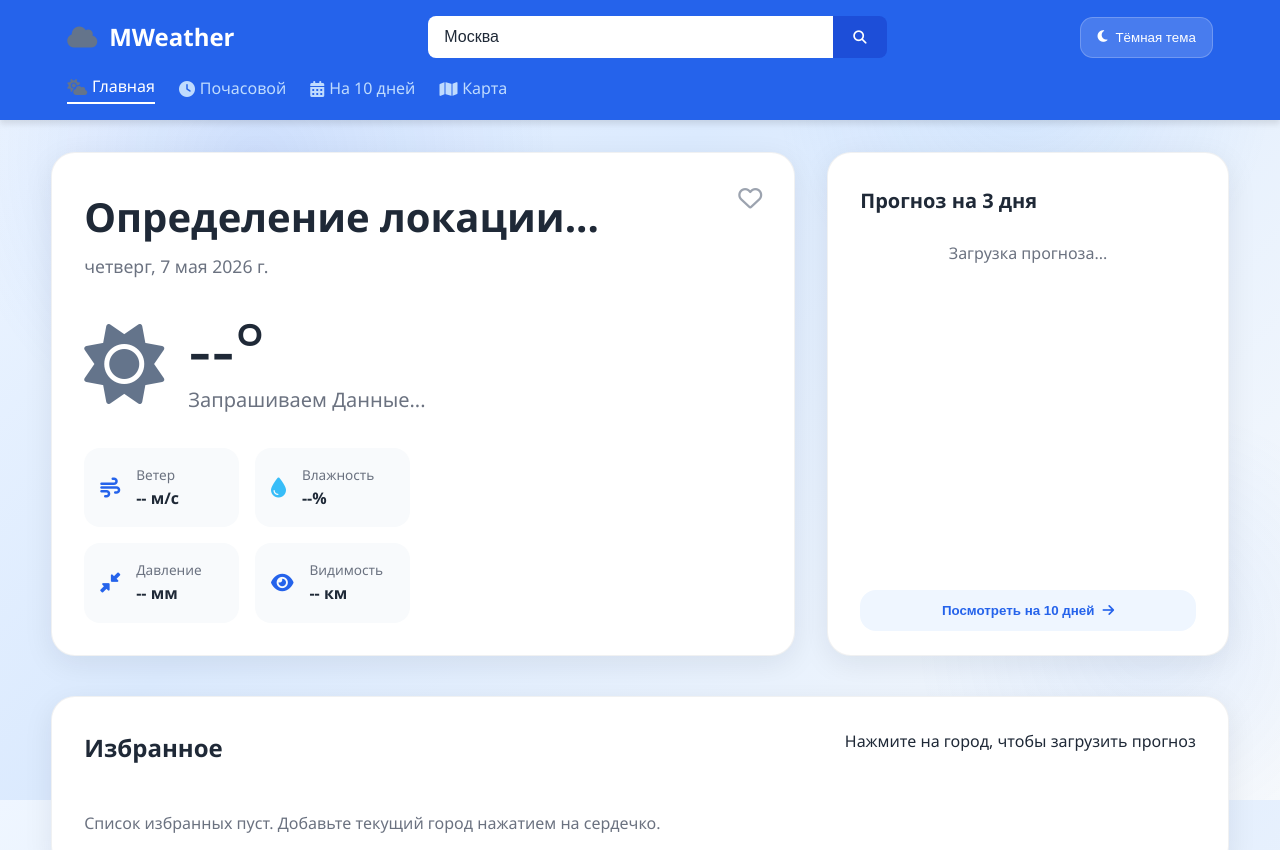
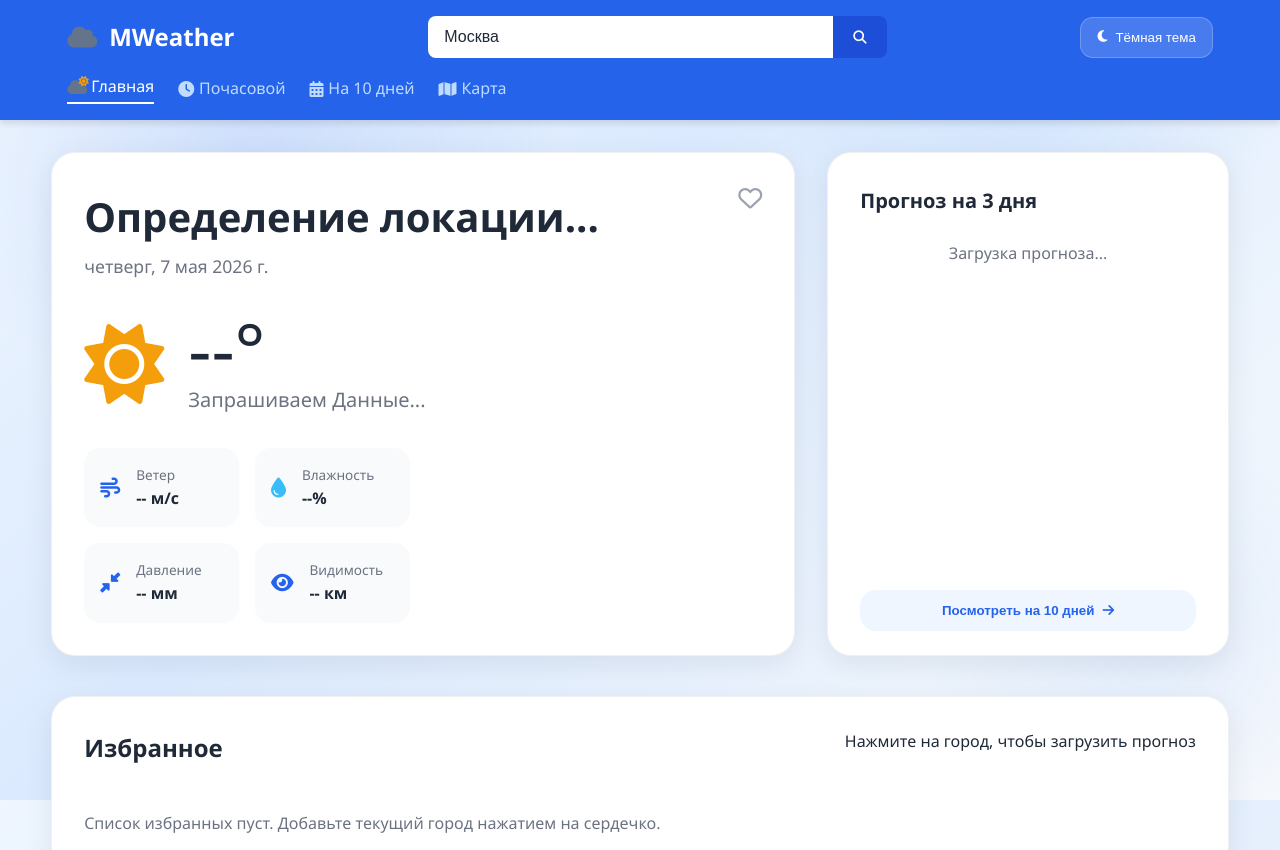
Before and after one commit to ebachkomego/pypa, a plain HTML site: page MWeather/index.html in a window 1280 px wide. Shown: the top 850 px of the page. Drawn offline with Linux system fonts and the light colour scheme.

Commit message:
Разделил облако и солнце - облако серое, солнце жёлтое, капли голубые

```diff
--- a/MWeather/css/style.css
+++ b/MWeather/css/style.css
@@ -7,7 +7,7 @@
     --text-muted: #6b7280;
     --card-bg: #ffffff;
     --cloud-color: #64748b;
-    --sun-color: #64748b;
+    --sun-color: #f59e0b;
     --rain-color: #38bdf8;
     --accent-color: #3b82f6;
     --border-radius: 1.5rem;
@@ -22,7 +22,7 @@ body.dark-theme {
     --text-muted: #94a3b8;
     --card-bg: #111827;
     --cloud-color: #94a3b8;
-    --sun-color: #94a3b8;
+    --sun-color: #fbbf24;
     --rain-color: #38bdf8;
     --accent-color: #38bdf8;
 }
@@ -188,7 +188,10 @@ body.dark-theme {
 .nav-links { display: flex; gap: 1.5rem; }
 .nav-links a { color: #bfdbfe; text-decoration: none; font-weight: 500; transition: var(--transition); display: flex; align-items: center; gap: 0.3em; cursor: pointer; }
 .nav-links a:hover, .nav-links a.active { color: white; border-bottom: 2px solid white; padding-bottom: 2px;}
-.nav-links a[data-target="home-view"] .fa-cloud-sun { color: var(--cloud-color); }
+
+.icon-combo { position: relative; display: inline-block; width: 1.2em; height: 1em; }
+.icon-combo .fa-cloud { position: absolute; left: 0; top: 0; color: var(--cloud-color); font-size: 1em; }
+.icon-combo .fa-sun { position: absolute; right: -0.25em; top: -0.25em; color: var(--sun-color); font-size: 0.65em; }
 
 /* Main Content */
 .main-content { flex: 1; padding: 2rem 0; }
@@ -213,7 +216,7 @@ body.dark-theme .card { border-color: rgba(255,255,255,0.08); }
 
 .current-body { display: flex; align-items: center; justify-content: space-between; flex-wrap: wrap; gap: 2rem; }
 .temp-section { display: flex; align-items: center; gap: 1.5rem; }
-.weather-icon-large { font-size: 5rem; color: var(--cloud-color); }
+.weather-icon-large { font-size: 5rem; }
 .temperature { font-size: 4.5rem; font-weight: 300; line-height: 1; }
 .description { font-size: 1.25rem; color: var(--text-muted); text-transform: capitalize; }
 
@@ -293,7 +296,8 @@ body.dark-theme .card { border-color: rgba(255,255,255,0.08); }
 .hourly-card .humidity i { color: #3b82f6; font-size: 0.9rem; } /* Капли теперь голубые */
 
 /* Cloud and rain icons */
-.fa-cloud, .fa-cloud-rain, .fa-cloud-showers-heavy, .fa-cloud-showers-water, .fa-cloud-bolt, .fa-smog, .fa-cloud-sun, .fa-sun { color: var(--cloud-color); }
+.fa-cloud, .fa-cloud-rain, .fa-cloud-showers-heavy, .fa-cloud-showers-water, .fa-cloud-bolt, .fa-smog { color: var(--cloud-color); }
+.fa-sun, .fa-cloud-sun { color: var(--sun-color); }
 .fa-tint, .fas.fa-tint, .fa-umbrella, .fa-snowflake { color: var(--rain-color); }
 
 /* Modal */
--- a/MWeather/index.html
+++ b/MWeather/index.html
@@ -27,7 +27,7 @@
             </div>
 
             <nav class="nav-links">
-                <a href="#" class="active" data-target="home-view"><i class="fas fa-cloud-sun"></i> Главная</a>
+                <a href="#" class="active" data-target="home-view"><span class="icon-combo"><i class="fas fa-cloud"></i><i class="fas fa-sun"></i></span> Главная</a>
                 <a href="#" data-target="hourly-view"><i class="fas fa-clock"></i> Почасовой</a>
                 <a href="#" data-target="forecast-view"><i class="fas fa-calendar-alt"></i> На 10 дней</a>
                 <a href="#" data-target="map-view"><i class="fas fa-map"></i> Карта</a>
```
